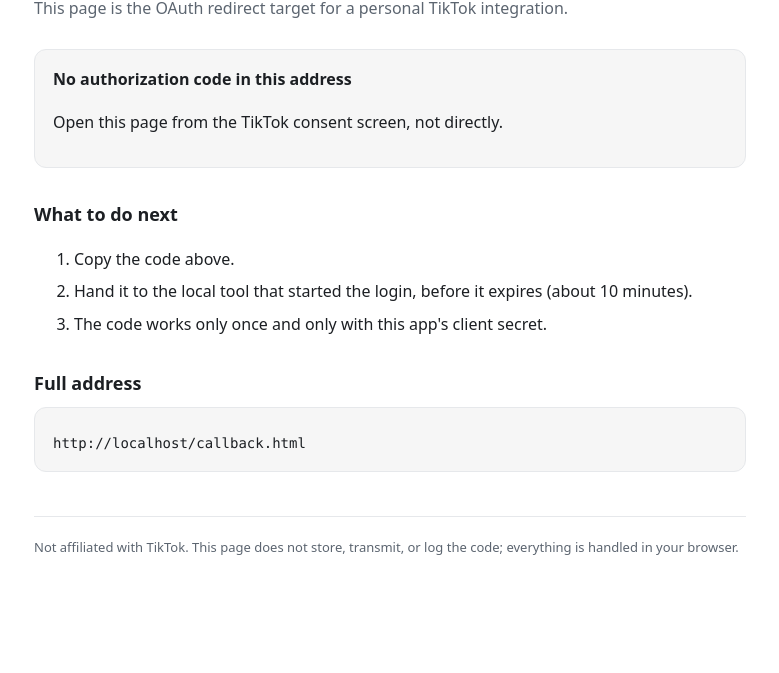
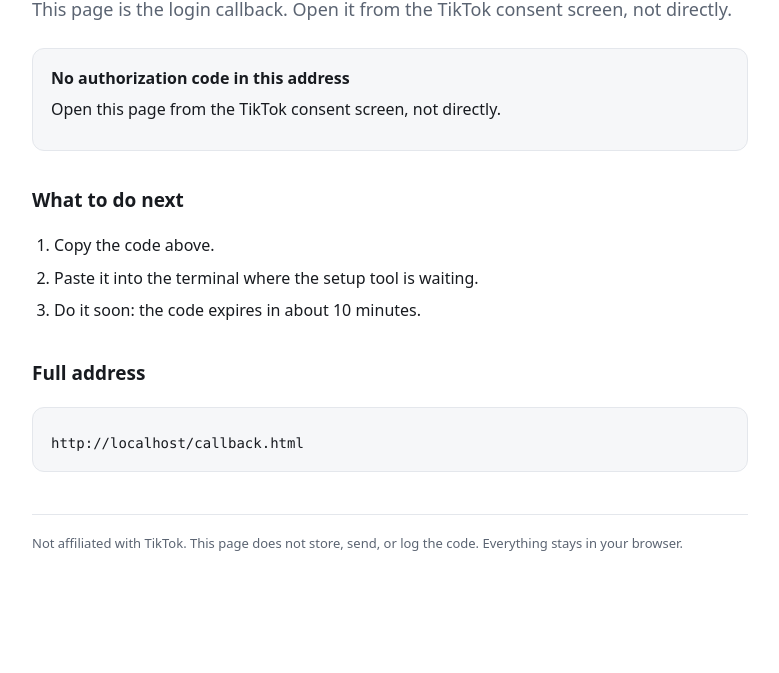
Before and after one commit to NonLaHu/tiktok-integration, a plain HTML site: page callback.html in a window 1280 px wide. Shown: the part 127-800 px from the top of the page, without its empty margins (250-1029 px from the left). Drawn offline with Linux system fonts and the light colour scheme.

Commit message:
site: update callback.html

```diff
--- a/callback.html
+++ b/callback.html
@@ -7,25 +7,49 @@
   <meta name="tiktok-developers-site-verification" content="j1M1TjLLbs2hb7cYrBPYspBd2KBZ18QZ">
   <title>Authorization complete — TikTok Integration</title>
   <style>
-    :root { color-scheme: light dark; --fg: #1c1f23; --muted: #5c6570; --bg: #ffffff; --line: #e6e8eb; --accent: #fe2c55; }
-    @media (prefers-color-scheme: dark) { :root { --fg: #f1f3f5; --muted: #a7b0ba; --bg: #111315; --line: #2a2e33; } }
+:root {
+  color-scheme: light dark;
+  --fg: #181b20; --muted: #5b6472; --bg: #ffffff; --panel: #f6f7f9;
+  --line: #e4e7ec; --accent: #fe2c55; --ok: #128a4a;
+}
+@media (prefers-color-scheme: dark) {
+  :root { --fg: #f2f4f7; --muted: #a7b0bb; --bg: #0f1115; --panel: #171a20;
+          --line: #2a2f38; --accent: #ff4d71; --ok: #35c97a; }
+}
 * { box-sizing: border-box; }
-    body { margin: 0; background: var(--bg); color: var(--fg); font: 16px/1.65 system-ui, -apple-system, "Segoe UI", sans-serif; }
-    main { max-width: 760px; margin: 0 auto; padding: 64px 24px 96px; }
-    h1 { font-size: clamp(28px, 5vw, 40px); line-height: 1.15; margin: 0 0 12px; letter-spacing: -0.02em; }
-    h2 { font-size: 18px; margin: 32px 0 8px; }
-    .lead { color: var(--muted); margin: 0 0 28px; }
-    .box { border: 1px solid var(--line); border-radius: 12px; padding: 16px 18px; background: color-mix(in srgb, var(--fg) 4%, var(--bg)); }
-    code, .val { font-family: ui-monospace, SFMono-Regular, Menlo, monospace; font-size: 14px; word-break: break-all; }
+body { margin: 0; background: var(--bg); color: var(--fg);
+       font: 16px/1.65 system-ui, -apple-system, "Segoe UI", sans-serif; }
+main { max-width: 760px; margin: 0 auto; padding: 56px 22px 80px; }
+.eyebrow { color: var(--accent); font-weight: 700; letter-spacing: .08em;
+           text-transform: uppercase; font-size: 12px; margin: 0 0 10px; }
+h1 { font-size: clamp(30px, 5vw, 46px); line-height: 1.12; margin: 0 0 14px;
+     letter-spacing: -0.02em; }
+h2 { font-size: 19px; margin: 34px 0 8px; }
+p { margin: 0 0 12px; }
+.lead { font-size: 18px; color: var(--muted); margin: 0 0 24px; }
+ul, ol { padding-left: 22px; }
+li { margin: 6px 0; }
+a { color: var(--accent); }
+nav { display: flex; gap: 10px; flex-wrap: wrap; margin-top: 32px; }
+nav a { border: 1px solid var(--line); border-radius: 999px; padding: 9px 16px;
+        color: var(--fg); text-decoration: none; font-weight: 600; font-size: 14px; }
+nav a:hover { border-color: var(--accent); color: var(--accent); }
+.box { border: 1px solid var(--line); border-radius: 12px; padding: 16px 18px;
+       background: var(--panel); margin: 18px 0; }
+code, .val { font-family: ui-monospace, SFMono-Regular, Menlo, monospace;
+             font-size: 14px; word-break: break-all; }
 .val { display: block; margin-top: 8px; user-select: all; }
-    button { margin-top: 14px; border: 0; border-radius: 999px; padding: 10px 20px; background: var(--accent); color: #fff; font-weight: 650; font-size: 15px; cursor: pointer; }
+button { margin-top: 12px; border: 0; border-radius: 999px; padding: 9px 18px;
+         background: var(--accent); color: #fff; font-weight: 650; font-size: 14px;
+         cursor: pointer; }
 button:active { transform: translateY(1px); }
-    .status { font-weight: 650; margin: 0 0 6px; }
-    .ok { color: #12a150; }
+.status { font-weight: 650; margin: 0 0 4px; }
+.ok { color: var(--ok); }
 .bad { color: var(--accent); }
-    ul { padding-left: 22px; } li { margin: 6px 0; }
-    a { color: var(--accent); }
-    .fine { color: var(--muted); font-size: 13px; margin-top: 44px; padding-top: 20px; border-top: 1px solid var(--line); }
+.checklist { list-style: none; padding-left: 0; }
+.checklist li::before { content: "☐"; margin-right: 10px; color: var(--muted); }
+.fine { color: var(--muted); font-size: 13px; margin-top: 42px; padding-top: 18px;
+        border-top: 1px solid var(--line); }
 [hidden] { display: none !important; }
 </style>
 </head>
@@ -53,15 +77,14 @@
   <h2>What to do next</h2>
   <ol>
     <li>Copy the code above.</li>
-    <li>Hand it to the local tool that started the login, before it expires (about 10 minutes).</li>
-    <li>The code works only once and only with this app's client secret.</li>
+    <li>Paste it into the terminal where the setup tool is waiting.</li>
+    <li>Do it soon: the code expires in about 10 minutes.</li>
   </ol>
 
   <h2>Full address</h2>
   <div class="box"><code class="val" id="urlVal"></code></div>
 
-  <p class="fine">Not affiliated with TikTok. This page does not store, transmit, or log the code; everything is handled in your browser.</p>
-</main>
+  <p class="fine">Not affiliated with TikTok. This page does not store, send, or log the code. Everything stays in your browser.</p>
 <script>
   (function () {
     var q = new URLSearchParams(location.search);
@@ -79,22 +102,26 @@
       btn.addEventListener("click", function () {
         var done = function () { btn.textContent = "Copied"; };
         if (navigator.clipboard && navigator.clipboard.writeText) {
-          navigator.clipboard.writeText(code).then(done, function () { btn.textContent = "Select and copy manually"; });
+          navigator.clipboard.writeText(code).then(done, function () {
+            btn.textContent = "Select and copy manually";
+          });
         } else {
           btn.textContent = "Select and copy manually";
         }
       });
     } else if (err) {
-      document.getElementById("title").textContent = "Authorization failed";
-      document.getElementById("lead").textContent = "TikTok returned an error instead of a code.";
-      document.getElementById("errText").textContent = err + (desc ? ": " + desc : "");
+      document.getElementById("title").textContent = "Authorization was not granted";
+      document.getElementById("lead").textContent = "TikTok sent an error instead of a code.";
+      document.getElementById("errText").textContent = desc || err;
       document.getElementById("errBox").hidden = false;
     } else {
-      document.getElementById("title").textContent = "Nothing here";
-      document.getElementById("lead").textContent = "This page is the OAuth redirect target for a personal TikTok integration.";
+      document.getElementById("title").textContent = "Waiting for TikTok";
+      document.getElementById("lead").textContent = "This page is the login callback. Open it from the TikTok consent screen, not directly.";
       document.getElementById("noneBox").hidden = false;
     }
   })();
 </script>
+
+</main>
 </body>
 </html>
```
Lines whose indentation alone changed are shown as unchanged.
